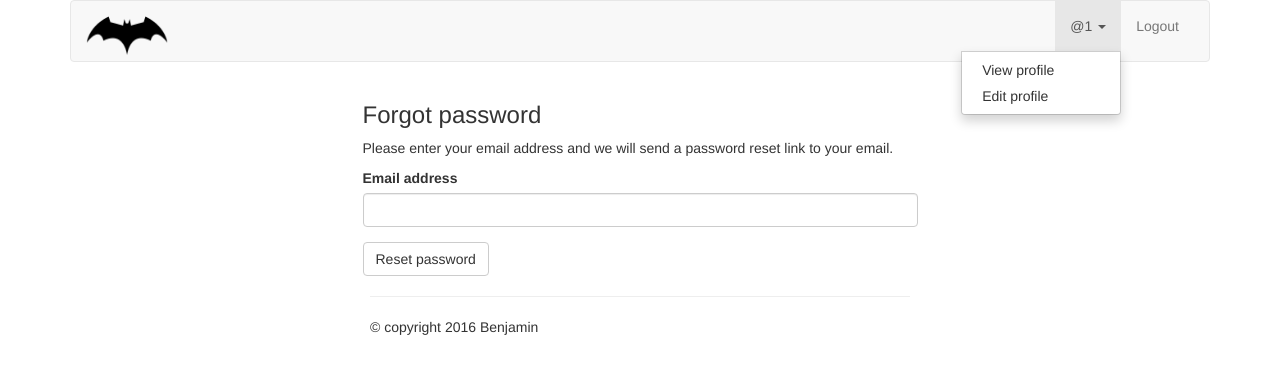
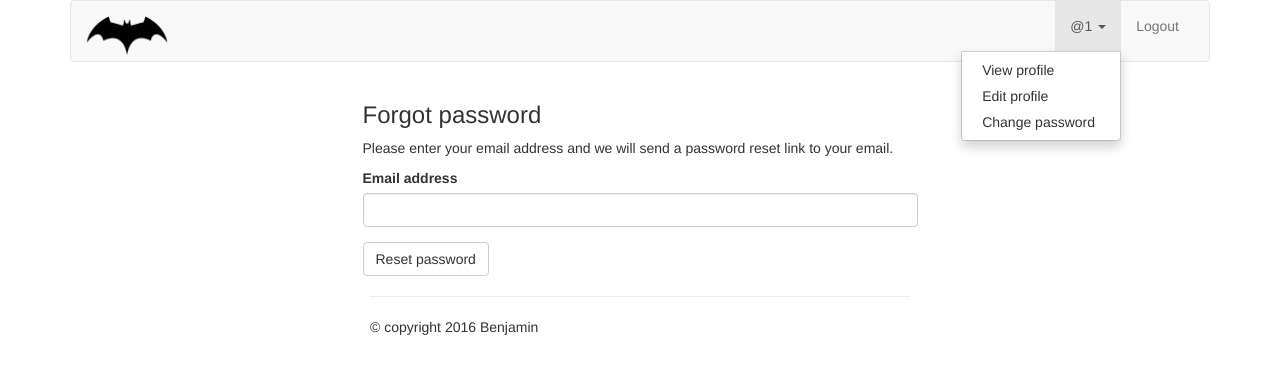
Before and after one commit to benjaminhuanghuang/flask-mongo-app-biolerplate, a Flask app: page /forgot in a window 1280 px wide, after a click on "@1". Shown: the top 374 px of the page. Run offline with Flask 2, Linux system fonts and the light colour scheme; the visitor is signed in with stand-in values (Sample User, id 1); some libraries are stand-ins or nearby versions.

Commit message:
change password

```diff
--- a/app/templates/navbar.html
+++ b/app/templates/navbar.html
@@ -2,19 +2,23 @@
     <div class="container-fluid">
         <div class="navbar-header">
             <a class="navbar-brand" href="#">
-                <img alt="flaskbook logo" width="82" height="40" src="{{ url_for('static', filename='assets/batman_logo.png') }}">
+                <img alt="flaskbook logo" width="82" height="40"
+                     src="{{ url_for('static', filename='assets/batman_logo.png') }}">
             </a>
         </div>
         <div class="collapse navbar-collapse" id="bs-example-navbar-collapse-1">
             <ul class="nav navbar-nav navbar-right">
                 {% if session.username %}
                     <li role="presentation" class="dropdown">
-                    <a class="dropdown-toggle" data-toggle="dropdown" href="#" role="button" aria-haspopup="true" aria-expanded="false">
+                        <a class="dropdown-toggle" data-toggle="dropdown" href="#" role="button" aria-haspopup="true"
+                           aria-expanded="false">
                             @{{ session.username }} <span class="caret"></span>
                         </a>
                         <ul class="dropdown-menu">
-                        <li><a href="{{ url_for('user_app.profile', username=session.username) }}">View profile</a></li>
+                            <li><a href="{{ url_for('user_app.profile', username=session.username) }}">View profile</a>
+                            </li>
                             <li><a href="{{ url_for('user_app.edit') }}">Edit profile</a></li>
+                            <li><a href="{{ url_for('user_app.change_password') }}">Change password</a></li>
                         </ul>
                     </li>
                     <li>
--- a/app/user/views.py
+++ b/app/user/views.py
@@ -195,14 +195,38 @@ def password_reset(username, code):
             return redirect(url_for('user_app.password_reset_complete'))
 
     return render_template('user/password_reset.html',
-                           form=form,
-                           message=message,
-                           require_current=require_current,
-                           username=username,
-                           code=code
-                           )
+                           form=form, message=message, require_current=require_current,
+                           username=username, code=code)
 
 
 @user_app.route('/password_reset_complete')
 def password_reset_complete():
     return render_template('user/password_change_confirmed.html')
+
+
+@user_app.route('/change_password', methods=('GET', 'POST'))
+def change_password():
+    require_current = True   #
+    error = None
+    form = PasswordResetForm()
+    # Search current in database
+    user = User.objects.filter(username=session.get('username')).first()
+
+    if not user:
+        abort(404)
+
+    if request.method == 'POST':
+        if form.validate_on_submit():
+            if bcrypt.hashpw(form.current_password.data, user.password) == user.password:
+                salt = bcrypt.gensalt()
+                hashed_password = bcrypt.hashpw(form.password.data, salt)
+                user.password = hashed_password
+                user.save()
+                # if user is logged in, log him out
+                if session.get('username'):
+                    session.pop('username')
+                return redirect(url_for('user_app.password_reset_complete'))
+            else:
+                error = "Incorrect password"
+    return render_template('user/password_reset.html',
+                           form=form, require_current=require_current, error=error)
```
Also changed, not shown: _notes/user-account.md (renamed from _notes/user-login.md, +4 -0 lines), app/user/forms.py (line endings or trailing spaces). Lines whose indentation alone changed are shown as unchanged.
